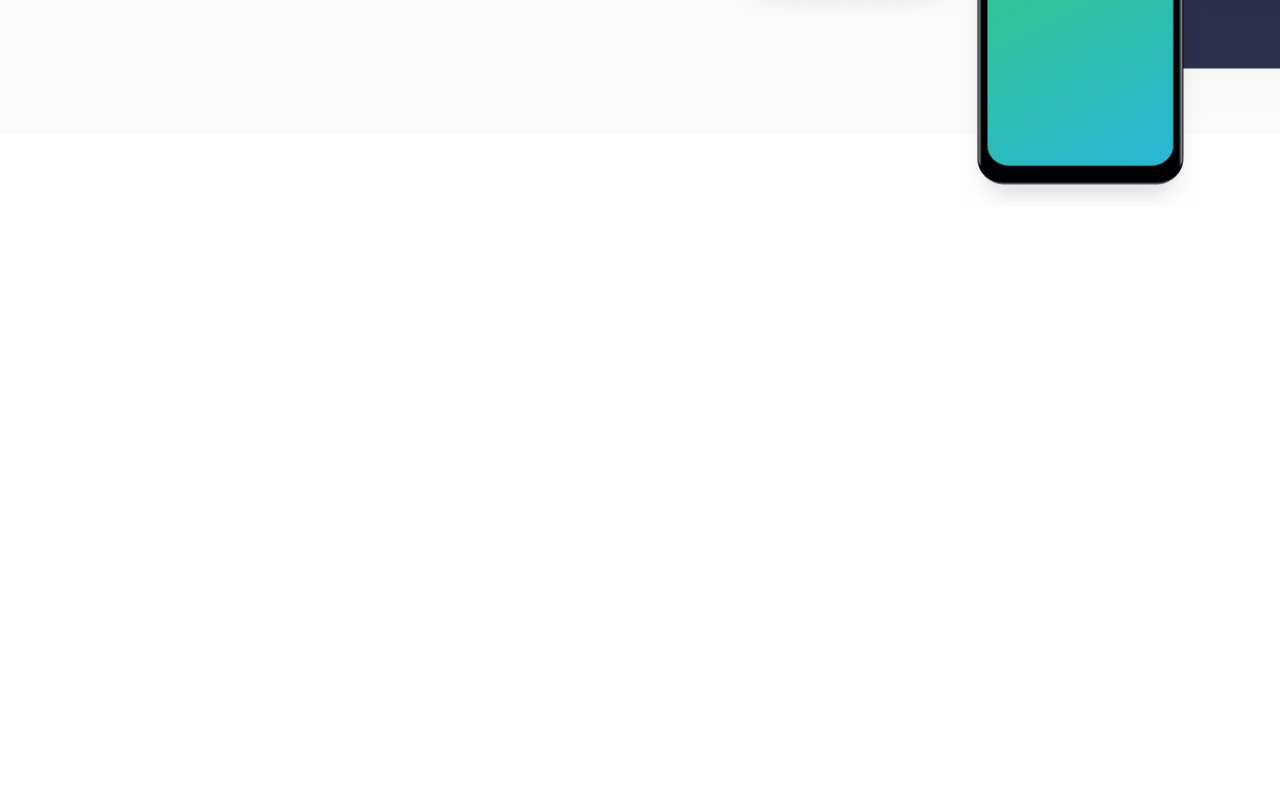
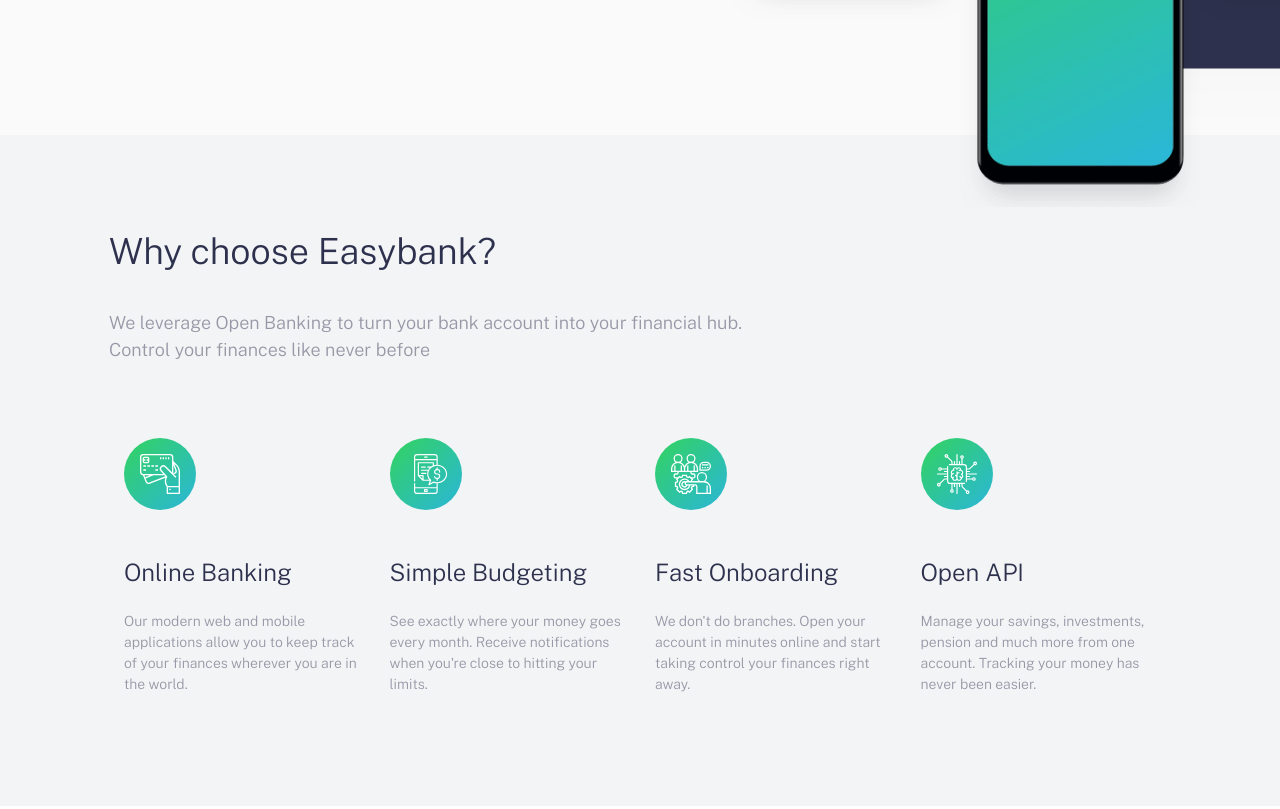
Before and after one commit to rafimohammad839/frontend-mentor-challenge-EASY-BANK, a plain HTML site: page index.html in a window 1280 px wide. Shown: the part 603-1412 px from the top of the page. Before the commit the page ends 810 px from the top, so only its background shows below. Drawn offline with nearby package versions, Linux system fonts and the light colour scheme.

Commit message:
Feature section completed

```diff
--- /dev/null
+++ b/app/scss/_features.scss
@@ -0,0 +1,60 @@
+.feature {
+  background-color: $lightGrayishBlue;
+  text-align: center;
+
+  @include breakpoint-up(medium) {
+    text-align: left;
+  }
+
+  &__intro {
+    margin-bottom: 3.75rem;
+    @include breakpoint-up(large) {
+      width: 60%;
+    }
+  }
+
+  &__grid {
+    @include breakpoint-up(medium) {
+      display: flex;
+      flex-wrap: wrap;
+    }
+  }
+
+  &__item {
+    padding: 0.9375rem;
+
+    @include breakpoint-up(medium) {
+      flex: 1 0 50%;
+    }
+
+    @include breakpoint-up(large) {
+      flex: 1;
+    }
+
+  }
+
+  &__icon {
+    margin-bottom: 1.875rem;
+    @include breakpoint-up(large) {
+        margin-bottom: 2.75rem;
+    }
+  }
+
+  &__title {
+    font-weight: 300;
+    color: $darkBlue;
+    line-height: 1.15;
+    font-size: 1.25rem;
+    margin-bottom: 1rem;
+    @include breakpoint-up(large) {
+      font-size: 1.5rem;
+      margin-bottom: 1.5rem;
+    }
+  }
+
+  &__description {
+    font-size: 0.875rem;
+    line-height: 1.5;
+  }
+
+}
--- a/app/scss/_globals.scss
+++ b/app/scss/_globals.scss
@@ -15,6 +15,8 @@ body {
   color: $grayishBlue;
   font-weight: 300;
   font-family: 'Public Sans', sans-serif;
+  min-height: 300vh; // For testing purposes
+  overflow-x: hidden;
 
   @include breakpoint-up(large) {
     font-size: $font-med;
@@ -27,6 +29,37 @@ body {
 
 h1, h2, h3 {
   margin-top: 0;
+  font-weight: 300;
+  color: $darkBlue;
+  line-height: 1.15;
+}
+
+h1 {
+  font-size: 2.31rem;
+  margin-bottom: 1.5rem;
+  @include breakpoint-up(large) {
+    font-size: $font-xl;
+  }
+}
+
+h2 {
+  font-size: 1.875rem;
+  margin-bottom: 1.5625rem;
+  @include breakpoint-up(large) {
+    font-size: 2.25rem;
+    margin-bottom: 2.25rem;
+  }
+}
+
+p {
+  line-height: 1.5;
+  font-size: $font-sm;
+  margin-bottom: 2.25rem;
+
+  @include breakpoint-up(large) {
+    font-size: $font-med;
+  }
+
 }
 
 a, a:visited, a:hover {
@@ -57,15 +90,23 @@ a, a:visited, a:hover {
   margin: 0 auto;
 
   &--pall {
-    padding-top: 2.25rem;
-    padding-bottom: 2.25rem;
+    padding-top: 4.375rem;
+    padding-bottom: 4.375rem;
+    @include breakpoint-up(large) {
+      padding-top: 6rem;
+      padding-bottom: 6rem;
+    }
     padding-right: 1.5rem;
     padding-left: 1.5rem;
   }
 
   &--py {
-    padding-top: 2.25rem;
+    padding-top: 4.375rem;
     padding-bottom: 2.25rem;
+    @include breakpoint-up(large) {
+      padding-top: 6rem;
+      padding-bottom: 6rem;
+    }
   }
 
   &--px {
@@ -82,7 +123,11 @@ a, a:visited, a:hover {
   }
 
   &--pb {
-    padding-bottom: 2.25rem;
+    padding-bottom: 4.375rem;
+    @include breakpoint-up(large) {
+      padding-top: 6rem;
+      padding-bottom: 6rem;
+    }
   }
 
   &--pl {
--- a/app/scss/_hero.scss
+++ b/app/scss/_hero.scss
@@ -82,29 +82,6 @@
 
     }
 
-    h1 {
-      font-weight: 300;
-      font-size: 2.31rem;
-      color: $darkBlue;
-      line-height: 1.15;
-      margin-bottom: 1.5rem;
-
-      @include breakpoint-up(large) {
-        font-size: $font-xl;
-      }
-    }
-
-    p {
-      line-height: 1.5;
-      font-size: $font-sm;
-      margin-bottom: 2.25rem;
-
-      @include breakpoint-up(large) {
-        font-size: $font-med;
-      }
-
-    }
-
   }
 
 }
--- a/app/scss/styles.scss
+++ b/app/scss/styles.scss
@@ -4,3 +4,4 @@
 @import 'globals';
 @import 'header';
 @import 'hero';
+@import 'features';
--- a/index.html
+++ b/index.html
@@ -61,6 +61,66 @@
     </div>
   </section>
 
+  <section class="feature">
+    <div class="feature-content container container--pall">
+
+
+    <div class="feature__intro">
+      <h2>Why choose Easybank?</h2>
+      <p>
+        We leverage Open Banking to turn your bank account into your financial hub. Control your finances like never before
+      </p>
+    </div>
+
+    <div class="feature__grid">
+      <div class="feature__item">
+        <div class="feature__icon">
+          <img src="/images/icon-online.svg" alt="Icon Online">
+        </div>
+        <div class="feature__title">
+          Online Banking
+        </div>
+        <div class="feature__description">
+          Our modern web and mobile applications allow you to keep track of your finances wherever you are in the world.
+        </div>
+      </div>
+      <div class="feature__item">
+        <div class="feature__icon">
+          <img src="/images/icon-budgeting.svg" alt="Icon Online">
+        </div>
+        <div class="feature__title">
+          Simple Budgeting
+        </div>
+        <div class="feature__description">
+          See exactly where your money goes every month. Receive notifications when you're close to hitting your limits.
+        </div>
+      </div>
+      <div class="feature__item">
+        <div class="feature__icon">
+          <img src="/images/icon-onboarding.svg" alt="Icon Online">
+        </div>
+        <div class="feature__title">
+          Fast Onboarding
+        </div>
+        <div class="feature__description">
+          We don't do branches. Open your account in minutes online and start taking control your finances right away.
+        </div>
+      </div>
+      <div class="feature__item">
+        <div class="feature__icon">
+          <img src="/images/icon-api.svg" alt="Icon Online">
+        </div>
+        <div class="feature__title">
+          Open API
+        </div>
+        <div class="feature__description">
+          Manage your savings, investments, pension and much more from one account. Tracking your money has never been easier.
+        </div>
+      </div>
+    </div>
+    </div>
+  </section>
+
   <script src="app/js/script.js"></script>
 </body>
 </html>
```
Also changed, not shown: dist/css/styles.css, 1 other file.
